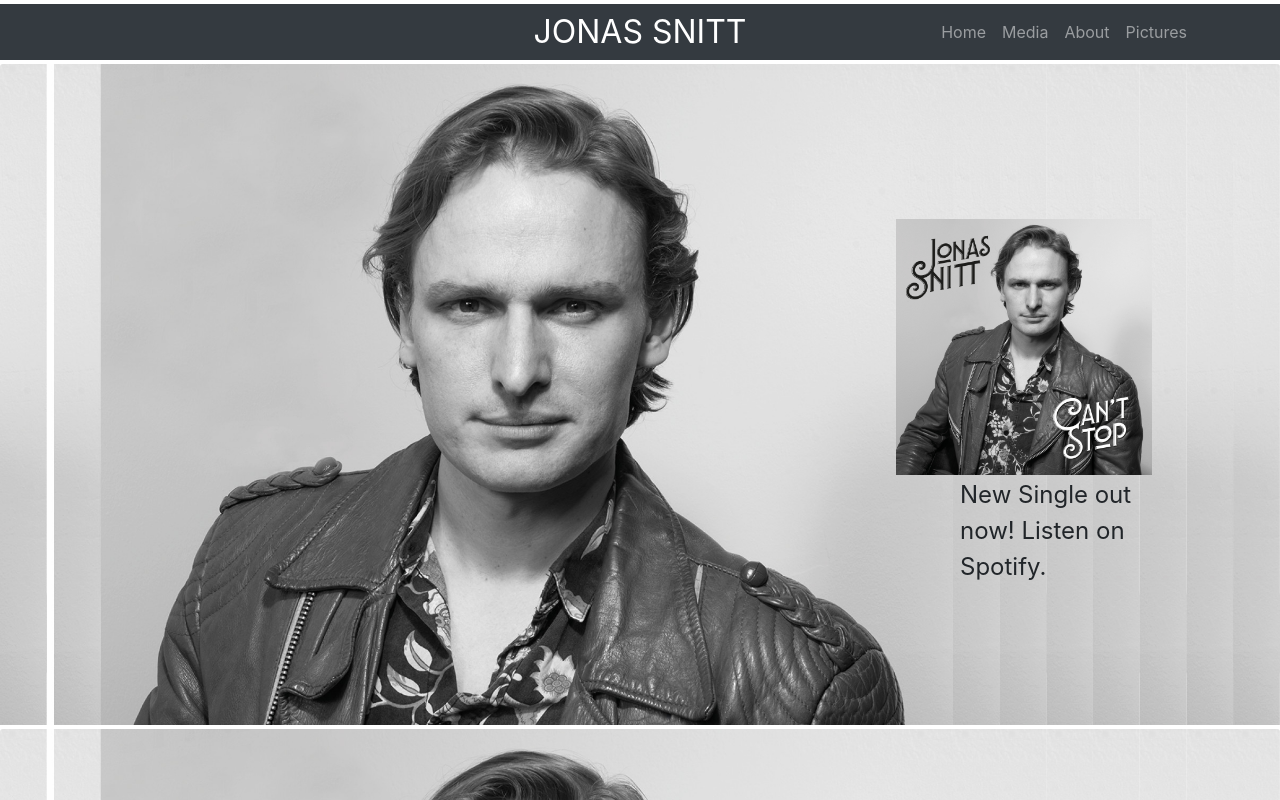
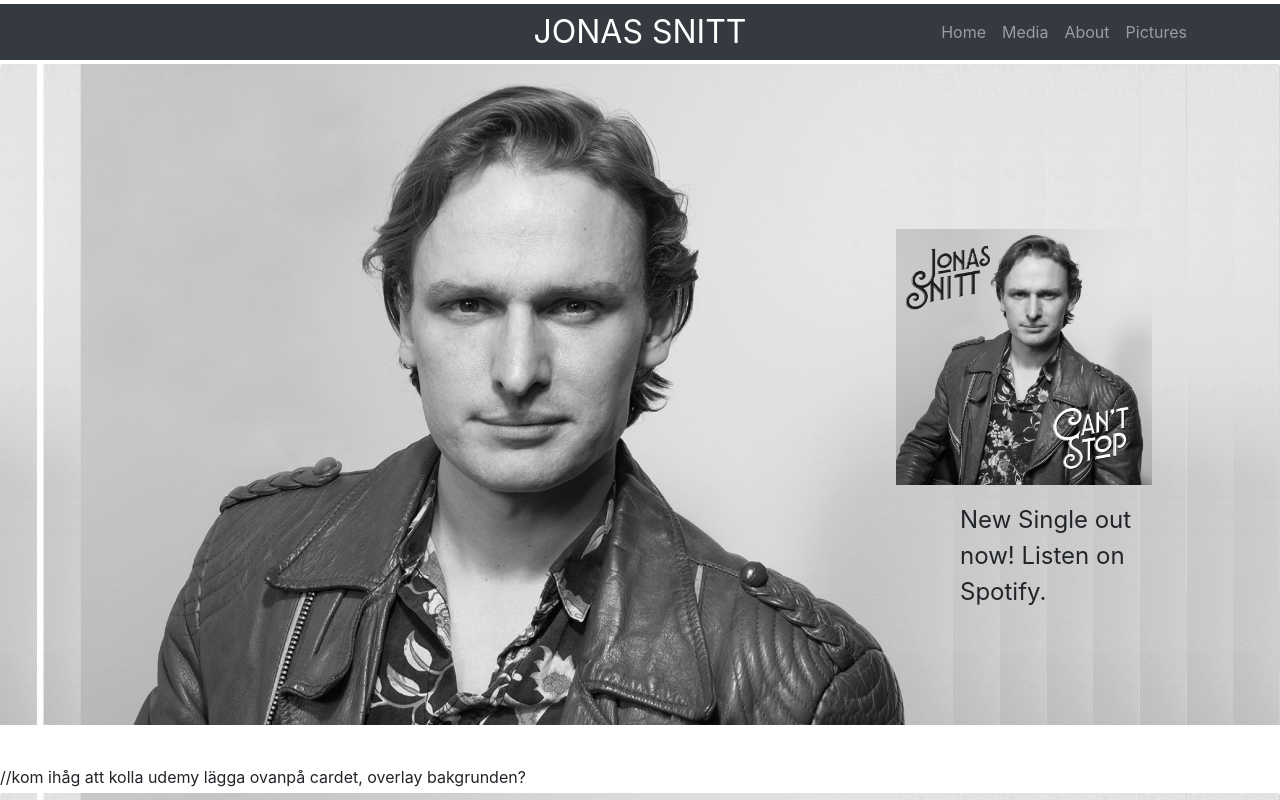
Before and after one commit to NiclasSandberg/jonas-app, a React (Create React App) app: page / in a window 1280 px wide. Shown: the top 800 px of the page. Built offline with nearby package versions, Linux system fonts and the light colour scheme.

Commit message:
mindre ram

```diff
--- a/src/components/Cardz.css
+++ b/src/components/Cardz.css
@@ -1,7 +1,3 @@
-.card {
-    border:none;
-}
-
 #jonasCover {
     position: absolute;
     z-index: 9999;
@@ -16,7 +12,7 @@
     width: 15%;
     right: 10%;
     top: 62.5%;
-    font-size: 1.5em;
+    font-size: 1.5rem;
 }
 
 
@@ -25,7 +21,9 @@
     z-index: 999;
 }
 
-
+.card {
+    border: none;
+}
 /*@media (min-width: 768px) {
     .carousel {
         margin: 10px 10px 25px 10px;
@@ -34,8 +32,6 @@
 
     }
 }
-
-
 @media (min-width: 768px) {
     .carousel.item {
         margin: 10px 10px 25px 10px;
--- a/src/components/Cardz.jsx
+++ b/src/components/Cardz.jsx
@@ -9,34 +9,30 @@ import bredare_nologo from '../assets/img/bredare_nologo.jpg';
 import nologo from '../assets/img/nologo.jpg';
 import nologoleft from '../assets/img/nologoleft.jpg';
 import Wake from '../assets/img/Wake.jpg';
+import mindrekant from '../assets/img/mindrekant.jpg';
 import Cards from './Cardz.css';
+import Ugly from '../assets/img/ugly.jpg';
 
 
 const Cardz = () => {
   return (
     <React.Fragment>
 
-    {/*
-   <Image id="jonasCover1"src={nologoleft} fluid />
-
-  <Image id="jonasCover"src={Jonasbild} fluid/>
-  <Image src={Jonasbild} fluid/>
-   */}
-        <Card className="wh-50 mt-1">
-
-          <Card.Img  id="jonasCover1" variant="top" src={nologoleft} />
 
 
+        <Card className="wh-50 mt-1">
+          <Card.Img  id="jonasCover1" variant="top" src={mindrekant} />
+
+          <Card.Body>
+
+          </Card.Body>
           <Image id="jonasCover"src={Jonasbild} fluid />
           <Card.Text className="jonasCover">
               New Single out now! Listen on Spotify.
           </Card.Text>
-
         </Card>
 
-
-
-
+        //kom ihåg att kolla udemy lägga ovanpå cardet, overlay bakgrunden?
 
 
 
```
Also changed, not shown: src/assets/img/mindrekant.jpg (added), src/assets/img/ugly.jpg (added).
